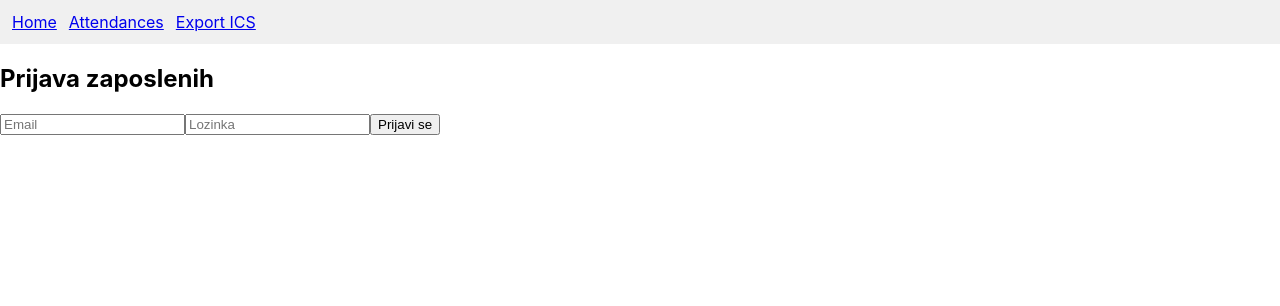
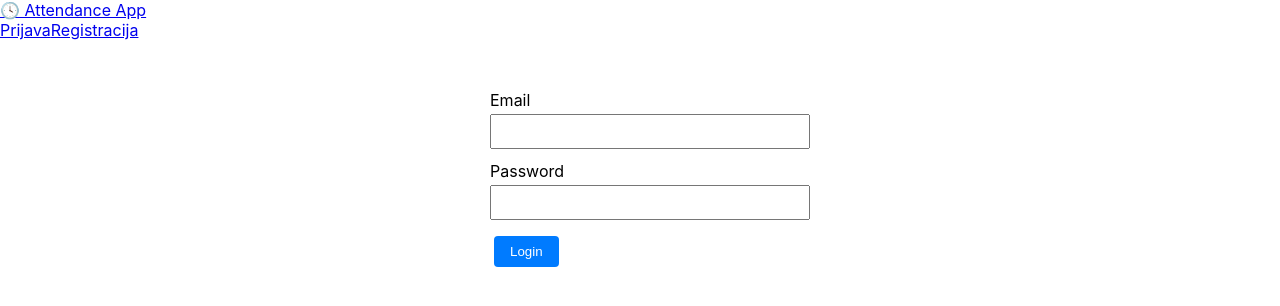
Before and after one commit to NBlutrix/Evidencija-zaposlenih, a React (Create React App) app in the folder employee-attendance-frontend/: page /login in a window 1280 px wide. Shown: the top 306 px of the page. Built offline with nearby package versions, Linux system fonts and the light colour scheme.

Commit message:
Autorizacija token na frontendu

```diff
--- a/employee-attendance-frontend/src/App.js
+++ b/employee-attendance-frontend/src/App.js
@@ -1,9 +1,9 @@
 import React from 'react';
 import { BrowserRouter as Router, Routes, Route } from 'react-router-dom';
 import Navbar from './components/Navbar';
-import HomePage from './pages/HomePage';
 import LoginPage from './pages/LoginPage';
 import AttendancePage from './pages/AttendancePage';
+import HomePage from './pages/HomePage';
 import ExportPage from './pages/ExportPage';
 
 function App() {
--- a/employee-attendance-frontend/src/api/api.js
+++ b/employee-attendance-frontend/src/api/api.js
@@ -1,11 +1,18 @@
-import axios from 'axios';
+// src/api/api.js
+import axios from "axios";
 
 const api = axios.create({
-  baseURL: 'http://localhost:8000/api',
-  withCredentials: true,
-  headers: {
-    'Content-Type': 'application/json',
-  },
+  baseURL: "http://127.0.0.1:8000/api",
+  withCredentials: true, // samo ako koristiš Sanctum (nije obavezno kad koristiš Bearer)
+});
+
+// Automatski dodaj token iz localStorage u svaki zahtev
+api.interceptors.request.use((config) => {
+  const token = localStorage.getItem("token");
+  if (token) {
+    config.headers.Authorization = `Bearer ${token}`;
+  }
+  return config;
 });
 
 export default api;
--- a/employee-attendance-frontend/src/components/Navbar.js
+++ b/employee-attendance-frontend/src/components/Navbar.js
@@ -1,12 +1,58 @@
-import React from 'react';
-import { Link } from 'react-router-dom';
+import React from "react";
+import { Link, useNavigate } from "react-router-dom";
+import api from "../api/api";
 
-const Navbar = () => (
-  <nav style={{ display: 'flex', gap: '12px', padding: '12px', background: '#f0f0f0' }}>
-    <Link to="/">Home</Link>
-    <Link to="/attendances">Attendances</Link>
-    <Link to="/export">Export ICS</Link>
-  </nav>
-);
+const Navbar = () => {
+  const navigate = useNavigate();
+  const token = localStorage.getItem("token");
+
+  const handleLogout = async () => {
+    try {
+      await api.post("/logout");
+    } catch (error) {
+      console.error("Greška prilikom odjave:", error);
+    } finally {
+      localStorage.clear(); // obriši token
+      navigate("/login");   // prebaci na login stranicu
+    }
+  };
+
+  return (
+    <nav className="bg-gray-800 text-white p-4 flex justify-between items-center">
+      <Link to="/" className="text-lg font-semibold">
+        🕓 Attendance App
+      </Link>
+
+      {token ? (
+        <div className="flex gap-4 items-center">
+          <Link to="/attendances" className="hover:underline">
+            Prisustva
+          </Link>
+          <Link to="/users" className="hover:underline">
+            Korisnici
+          </Link>
+          <Link to="/departments" className="hover:underline">
+            Departmani
+          </Link>
+          <button
+            onClick={handleLogout}
+            className="bg-red-600 px-3 py-1 rounded hover:bg-red-700"
+          >
+            Odjavi se
+          </button>
+        </div>
+      ) : (
+        <div className="flex gap-4">
+          <Link to="/login" className="hover:underline">
+            Prijava
+          </Link>
+          <Link to="/register" className="hover:underline">
+            Registracija
+          </Link>
+        </div>
+      )}
+    </nav>
+  );
+};
 
 export default Navbar;
--- a/employee-attendance-frontend/src/pages/AttendancePage.js
+++ b/employee-attendance-frontend/src/pages/AttendancePage.js
@@ -1,54 +1,42 @@
-import React, { useState, useEffect } from 'react';
-import useFetch from '../hooks/useFetch';
-import Card from '../components/Card';
-import Button from '../components/Button';
-import api from '../api/api';
+// src/pages/AttendancePage.js
+import React from "react";
+import useFetch from "../hooks/useFetch";
 
 const AttendancePage = () => {
-  const [page, setPage] = useState(1);
-  const [statusFilter, setStatusFilter] = useState('');
-  const [attendances, setAttendances] = useState([]);
-  const [meta, setMeta] = useState({});
+  // Koristimo useFetch umesto ručnog API poziva
+  const { data: attendances, loading, error } = useFetch("/attendances");
 
-  const fetchAttendances = async () => {
-    let url = `/attendances?page=${page}`;
-    if (statusFilter) url += `&status=${statusFilter}`;
-    const res = await api.get(url);
-    setAttendances(res.data.data);
-    setMeta({
-      current_page: res.data.current_page,
-      last_page: res.data.last_page
-    });
-  };
-
-  useEffect(() => {
-    fetchAttendances();
-  }, [page, statusFilter]);
+  if (loading) return <p className="text-center mt-4">⏳ Učitavanje prisustava...</p>;
+  if (error) return <p className="text-center text-red-500 mt-4">❌ Greška pri učitavanju podataka.</p>;
 
   return (
-    <div style={{ padding: '16px' }}>
-      <h2>Attendances</h2>
-      <label>Status Filter: </label>
-      <select onChange={e => setStatusFilter(e.target.value)}>
-        <option value="">All</option>
-        <option value="present">Present</option>
-        <option value="absent">Absent</option>
-        <option value="leave">Leave</option>
-      </select>
+    <div className="p-4">
+      <h1 className="text-2xl font-semibold mb-4">📋 Prisustva</h1>
 
-      {attendances.map(att => (
-        <Card key={att.id} title={`${att.user.name} - ${att.date}`}>
-          Status: {att.status} <br />
-          Arrival: {att.arrival_time || 'N/A'} <br />
-          Departure: {att.departure_time || 'N/A'}
-        </Card>
-      ))}
-
-      <div style={{ marginTop: '16px' }}>
-        <Button onClick={() => setPage(prev => Math.max(prev - 1, 1))}>Prev</Button>
-        <span style={{ margin: '0 8px' }}>{meta.current_page || 1}</span>
-        <Button onClick={() => setPage(prev => prev + 1)}>Next</Button>
-      </div>
+      {attendances.length === 0 ? (
+        <p>Nema zabeleženih prisustava.</p>
+      ) : (
+        <table className="w-full border-collapse border border-gray-300">
+          <thead>
+            <tr className="bg-gray-100">
+              <th className="border p-2">ID</th>
+              <th className="border p-2">Korisnik</th>
+              <th className="border p-2">Datum</th>
+              <th className="border p-2">Status</th>
+            </tr>
+          </thead>
+          <tbody>
+            {attendances.map((item) => (
+              <tr key={item.id}>
+                <td className="border p-2">{item.id}</td>
+                <td className="border p-2">{item.user?.name || "Nepoznato"}</td>
+                <td className="border p-2">{item.date}</td>
+                <td className="border p-2">{item.status}</td>
+              </tr>
+            ))}
+          </tbody>
+        </table>
+      )}
     </div>
   );
 };
--- a/employee-attendance-frontend/src/pages/ExportPage.js
+++ b/employee-attendance-frontend/src/pages/ExportPage.js
@@ -4,6 +4,7 @@ import api from '../api/api';
 
 const ExportPage = () => {
   const downloadICS = async () => {
+    try {
       const res = await api.get('/attendances/export-ics', { responseType: 'blob' });
       const url = window.URL.createObjectURL(new Blob([res.data]));
       const link = document.createElement('a');
@@ -11,10 +12,15 @@ const ExportPage = () => {
       link.setAttribute('download', 'attendance.ics');
       document.body.appendChild(link);
       link.click();
+      link.remove();
+    } catch (err) {
+      console.error("Error exporting ICS:", err);
+      alert("Ne mogu da preuzmem ICS fajl.");
+    }
   };
 
   return (
-    <div style={{ padding: '16px' }}>
+    <div style={{ padding: 16 }}>
       <h2>Export Attendance</h2>
       <Button onClick={downloadICS}>Export ICS File</Button>
     </div>
--- a/employee-attendance-frontend/src/pages/LoginPage.js
+++ b/employee-attendance-frontend/src/pages/LoginPage.js
@@ -1,63 +1,41 @@
-import React, { useState } from "react";
-import api from "../api/api";
-import { useNavigate } from "react-router-dom";
+import React, { useState } from 'react';
+import Input from '../components/Input';
+import Button from '../components/Button';
+import { useNavigate } from 'react-router-dom';
+import api from '../api/api';
 
-function LoginPage() {
-  const [email, setEmail] = useState("");
-  const [password, setPassword] = useState("");
-  const [error, setError] = useState("");
+const LoginPage = () => {
+  const [email, setEmail] = useState('');
+  const [password, setPassword] = useState('');
   const navigate = useNavigate();
 
-  const handleLogin = async (e) => {
-    e.preventDefault();
-    try {
-      const response = await api.post("/login", { email, password });
-      localStorage.setItem("token", response.data.token);
-      navigate("/dashboard");
-    } catch (err) {
-      setError("Pogrešan email ili lozinka");
+  const handleSubmit = async (e) => {
+  e.preventDefault();
+  try {
+    const res = await api.post('/login', { email, password });
+
+    const token = res.data.access_token; // ispravno polje
+    if (token) {
+      localStorage.setItem('token', token);
+      api.defaults.headers.common['Authorization'] = `Bearer ${token}`;
+      navigate('/');
+    } else {
+      alert('Login uspešan, ali token nije dobijen.');
     }
-  };
+  } catch (err) {
+    console.error('Login error:', err);
+    alert('Login failed');
+  }
+};
+
 
   return (
-    <div className="flex items-center justify-center min-h-screen bg-gray-100">
-      <form
-        onSubmit={handleLogin}
-        className="bg-white shadow-lg rounded-xl p-8 w-96"
-      >
-        <h2 className="text-2xl font-bold mb-6 text-center text-blue-600">
-          Prijava zaposlenih
-        </h2>
-
-        {error && <p className="text-red-500 mb-4">{error}</p>}
-
-        <input
-          type="email"
-          placeholder="Email"
-          value={email}
-          onChange={(e) => setEmail(e.target.value)}
-          className="w-full mb-3 p-2 border rounded-md"
-          required
-        />
-
-        <input
-          type="password"
-          placeholder="Lozinka"
-          value={password}
-          onChange={(e) => setPassword(e.target.value)}
-          className="w-full mb-4 p-2 border rounded-md"
-          required
-        />
-
-        <button
-          type="submit"
-          className="w-full bg-blue-600 hover:bg-blue-700 text-white py-2 rounded-md"
-        >
-          Prijavi se
-        </button>
-      </form>
-    </div>
+    <form onSubmit={handleSubmit} style={{ width: '300px', margin: '50px auto' }}>
+      <Input label="Email" value={email} onChange={e => setEmail(e.target.value)} type="email" />
+      <Input label="Password" value={password} onChange={e => setPassword(e.target.value)} type="password" />
+      <Button type="submit">Login</Button>
+    </form>
   );
-}
+};
 
 export default LoginPage;
```
Also changed, not shown: employee-attendance-frontend/src/pages/Dashboard.js (deleted, +0 -82 lines). Lines whose indentation alone changed are shown as unchanged.
